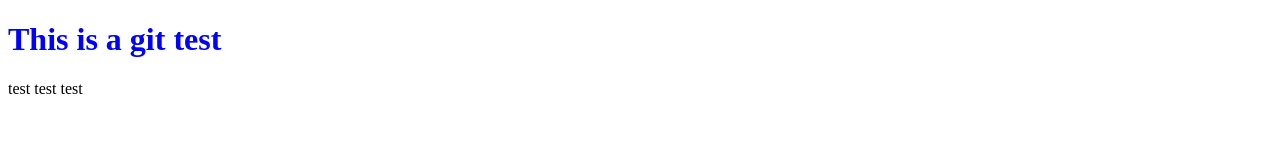
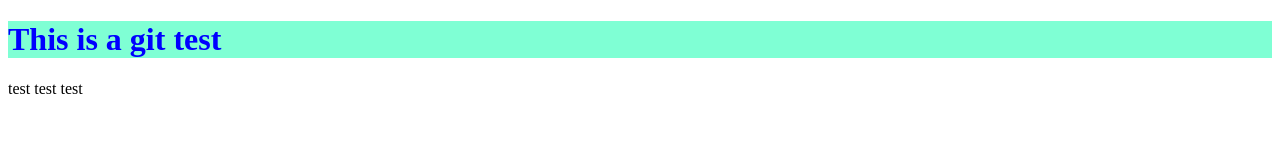
Before and after one commit to frush86/git-test, a plain HTML site: page index.html in a window 1280 px wide. Drawn offline with Linux system fonts and the light colour scheme.

Commit message:
header bg color aqua

```diff
--- a/styles.css
+++ b/styles.css
@@ -1,3 +1,5 @@
 h1 {
   color: blue;
+  background-color: aquamarine;
+  width: 100%;
 }
```
